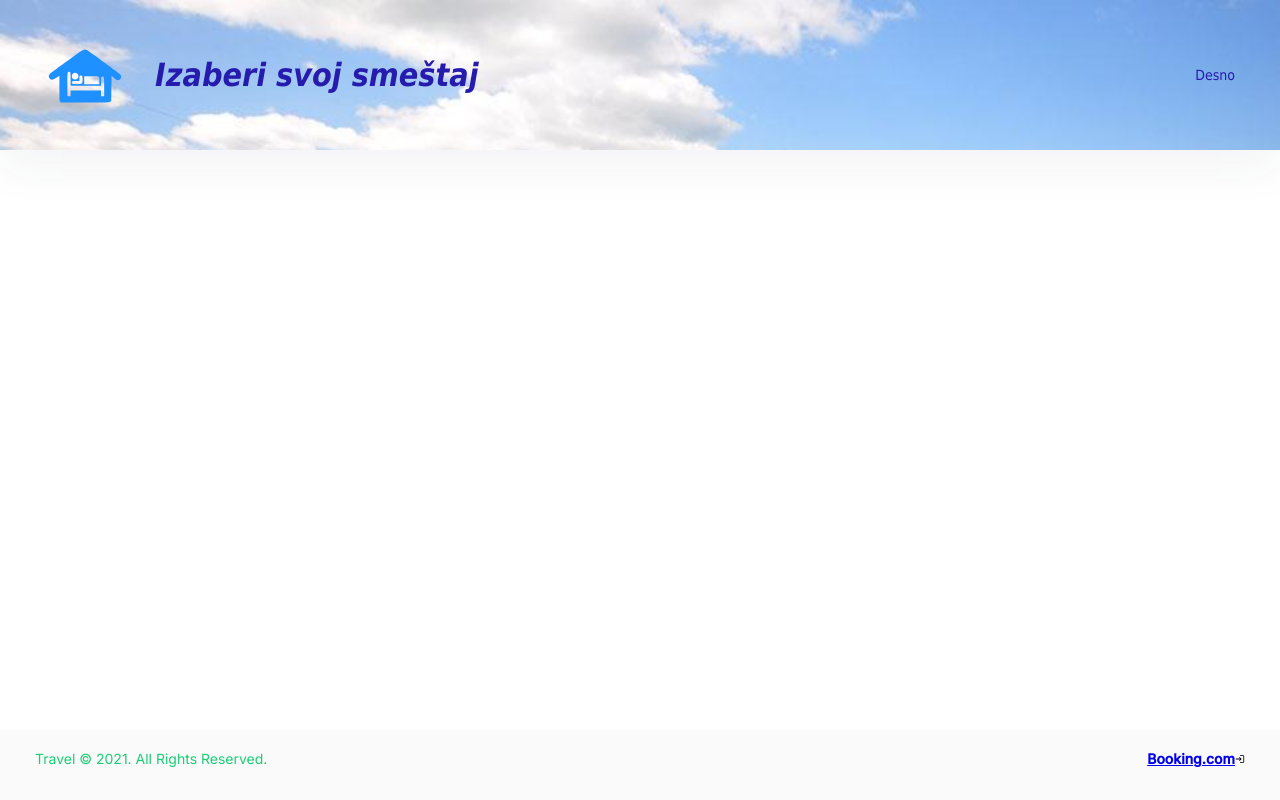
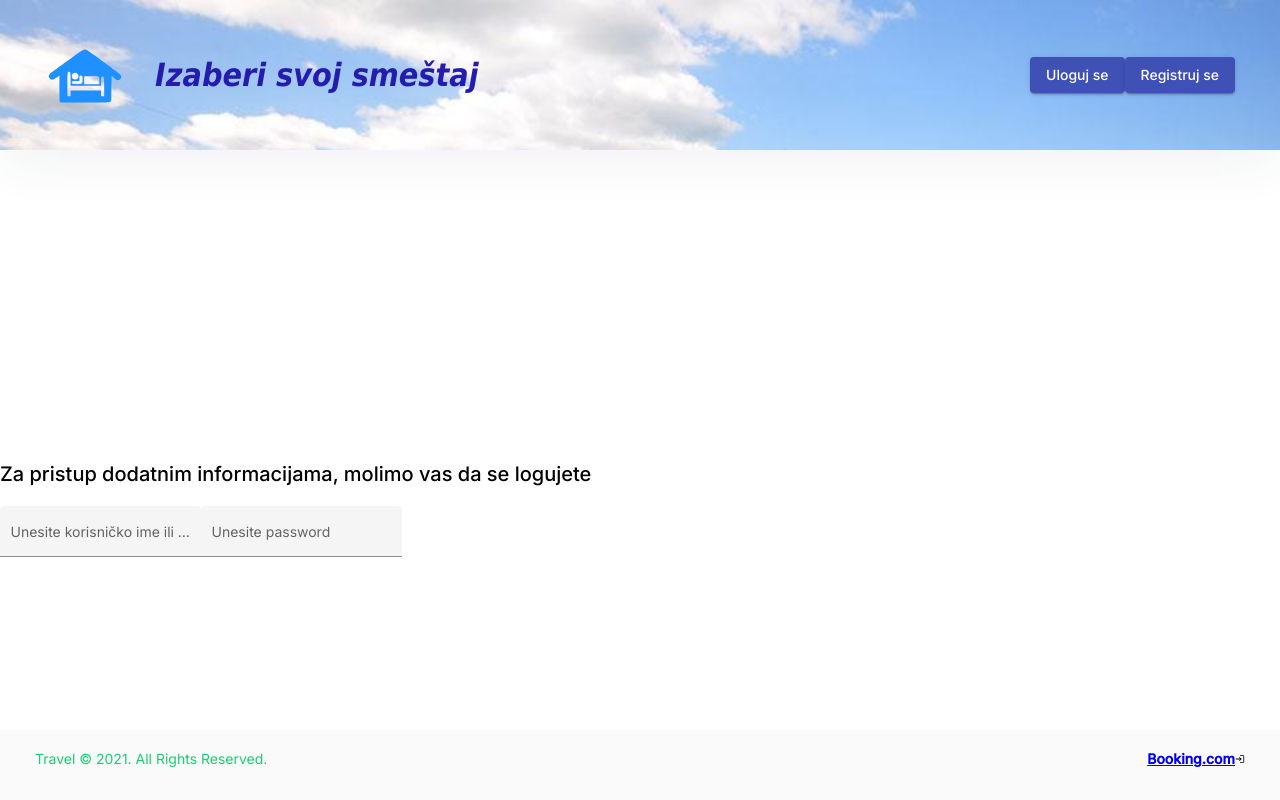
Before and after one commit to Mirka-Mirka/main-frontend, an Angular app: page /login in a window 1280 px wide. Before the commit this address led to /. Built offline with nearby package versions, Linux system fonts and the light colour scheme.

Commit message:
Add login i registration page - init

```diff
--- a/src/app/app-routing.module.ts
+++ b/src/app/app-routing.module.ts
@@ -3,10 +3,14 @@ import { RouterModule, Routes } from '@angular/router';
 
 import {HomeComponent} from './page/home/home.component';
 import {AccommodationDetailsComponent} from "./page/accommodation-details/accommodation-details.component";
+import { LoginComponent } from './page/login/login.component';
+import { RegistrationComponent } from './page/registration/registration.component';
 
 const routes: Routes = [
   { path: '', redirectTo: 'home', pathMatch: 'full'},
   { path: 'home', component: HomeComponent, pathMatch: 'full' },
+  { path: 'login', component: LoginComponent, pathMatch: 'full' },
+  { path: 'registration', component: RegistrationComponent, pathMatch: 'full' },
   { path: 'accommodation/:id', component: AccommodationDetailsComponent, pathMatch: 'full' },
 //  { path: '**', redirectTo: 'requests', canActivate: [AuthGuard] }
 ];
--- a/src/app/app.module.ts
+++ b/src/app/app.module.ts
@@ -20,6 +20,8 @@ import {MatCheckboxModule } from '@angular/material/checkbox';
 import {MatCardModule}  from '@angular/material/card';
 import {MatButtonModule} from '@angular/material/button';
 import { AccommodationDetailsComponent } from './page/accommodation-details/accommodation-details.component';
+import { LoginComponent } from './page/login/login.component';
+import { RegistrationComponent } from './page/registration/registration.component';
 
 @NgModule({
   declarations: [
@@ -29,7 +31,9 @@ import { AccommodationDetailsComponent } from './page/accommodation-details/acco
     FooterComponent,
     ContentComponent,
     StarsComponent,
-    AccommodationDetailsComponent
+    AccommodationDetailsComponent,
+    LoginComponent,
+    RegistrationComponent
   ],
   imports: [
     BrowserModule,
--- a/src/app/components/header/header.component.html
+++ b/src/app/components/header/header.component.html
@@ -6,6 +6,23 @@
             <div class="title">Izaberi svoj smeštaj</div>
 
         </div>
-        <div class="side">Desno</div>
+        <div class="side">
+            <span class="example-spacer"></span>
+            <div class="divlog" *ngIf="!isLoggedIn">
+                <button mat-raised-button color="primary" (click)="openLoginPage()">Uloguj se</button>
+            </div>
+            <div class="divreg" *ngIf="!isLoggedIn">
+                <button mat-raised-button color="primary" (click)="openRegistrationPage()">Registruj se</button>
+            </div>
+            <div class="divuser" *ngIf="isLoggedIn">
+                <button mat-raised-button color="primary" title="Edit profile">{{username}}</button>
+            </div>
+            <div class="divlout" *ngIf="isLoggedIn">
+                <button mat-raised-button color="primary" (click)="logout()">Izloguj se</button>
+            </div>
+            <!-- <p>Ime -{{username}} </p>
+            <p>Log -{{ulogovaoSe}} </p>
+            <p>Reg -{{registrovaoSe}} </p> -->
+        </div>
     </div>
 </div>
--- a/src/app/components/header/header.component.ts
+++ b/src/app/components/header/header.component.ts
@@ -1,4 +1,5 @@
 import { Component, OnInit } from '@angular/core';
+import { Router } from '@angular/router';
 
 @Component({
   selector: 'app-header',
@@ -6,10 +7,35 @@ import { Component, OnInit } from '@angular/core';
   styleUrls: ['./header.component.scss']
 })
 export class HeaderComponent implements OnInit {
+  isLoggedIn: boolean = false;
+  username: string = "";
+  ulogovaoSe: string = "";
+  registrovaoSe: string = "";
+  public static adminR: boolean;
+  public static managerR: boolean;
 
-  constructor() { }
-
-  ngOnInit(): void {
+  constructor(private router: Router) {
   }
 
+  ngOnInit() {
+
+  }
+
+  openLoginPage() {
+    this.ulogovaoSe = "idem na login page";
+    this.username = "Mirka";
+    this.router.navigate([`/login`]);
+
+
+    this.isLoggedIn=true;
+  }
+
+  openRegistrationPage() {
+    this.registrovaoSe = "idem na stranicu za registraciju";
+    this.router.navigate([`/registration`]);
+  }
+
+  logout(){
+    this.username = "nema usera";
+  }
 }
--- /dev/null
+++ b/src/app/page/login/login.component.html
@@ -0,0 +1,15 @@
+
+  <h2 class="content-side-left-heading">Za pristup dodatnim informacijama, molimo vas da se logujete</h2>
+  <form class="login-form" [formGroup]="form">
+    <mat-form-field class="left-form-field" appearance="fill">
+        <mat-label>Unesite korisničko ime ili mail</mat-label>
+        <input matInput placeholder="Korisničko ime" value="username"  formControlName="usernameOrEmail">
+      </mat-form-field>
+     <mat-form-field class="left-form-field" appearance="fill">
+        <mat-label>Unesite password</mat-label>
+        <input matInput placeholder="Password" value="Odredište"  formControlName="password">
+      </mat-form-field>
+    <!-- <button [ngClass]="{'button-disabled': form.invalid}"
+            class="button button-gradient-blue button-medium"
+            (click)="onLogin()">ULOGUJ SE</button> -->
+  </form>
--- /dev/null
+++ b/src/app/page/login/login.component.ts
@@ -0,0 +1,24 @@
+import { Component, OnInit } from '@angular/core';
+import { FormControl, FormGroup } from '@angular/forms';
+
+@Component({
+  selector: 'app-login',
+  templateUrl: './login.component.html',
+  styleUrls: ['./login.component.scss']
+})
+export class LoginComponent implements OnInit {
+
+  form: FormGroup;
+  constructor() {
+    this.form = new FormGroup({
+
+      usernameOrEmail: new FormControl(''),
+      password: new FormControl('')
+
+    })
+   }
+
+  ngOnInit(): void {
+  }
+
+}
--- /dev/null
+++ b/src/app/page/registration/registration.component.html
@@ -0,0 +1 @@
+<p>registration works!</p>
--- /dev/null
+++ b/src/app/page/registration/registration.component.ts
@@ -0,0 +1,15 @@
+import { Component, OnInit } from '@angular/core';
+
+@Component({
+  selector: 'app-registration',
+  templateUrl: './registration.component.html',
+  styleUrls: ['./registration.component.scss']
+})
+export class RegistrationComponent implements OnInit {
+
+  constructor() { }
+
+  ngOnInit(): void {
+  }
+
+}
```
Also changed, not shown: src/app/page/login/login.component.scss (added), src/app/page/registration/registration.component.scss (added), 2 other files (tests, documents, lock files or other folders).
